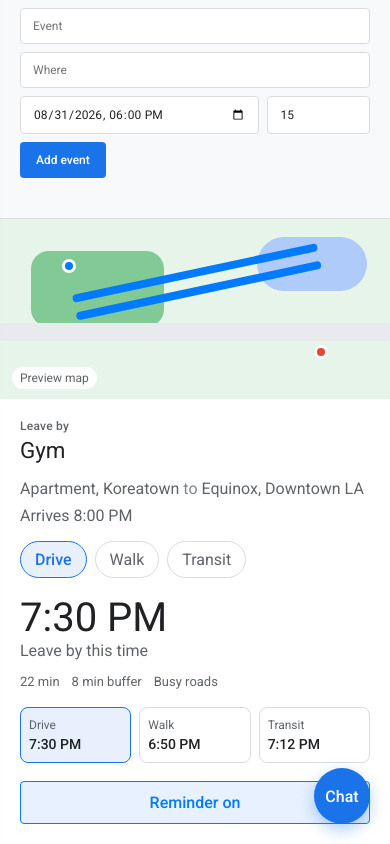
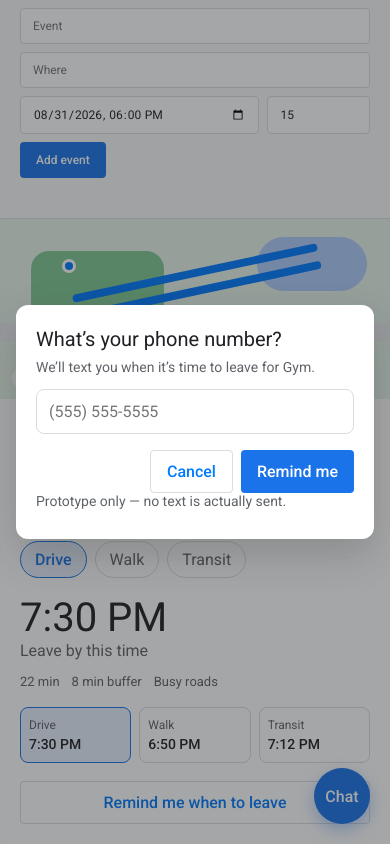
Before and after one commit to sadaffsobhanii/SafProjects, a React (Vite) app: page / in a window 390 px wide. Both pictures are taken after a click on the button "Remind me when to leave". Shown: the part 650-1494 px from the top of the page. Built offline with nearby package versions, Linux system fonts and the light colour scheme.

Commit message:
Ask for a phone number before turning on leave reminders
Open a popup from Remind me when to leave so the prototype can collect a number for a text reminder.

Co-authored-by: sadaffsobhanii <sadaffsobhanii@users.noreply.github.com>

```diff
--- a/src/App.jsx
+++ b/src/App.jsx
@@ -33,6 +33,9 @@ export default function App() {
   const [home, setHome] = useState('Apartment, Koreatown')
   const [extras, setExtras] = useState([])
   const [reminders, setReminders] = useState({})
+  const [remindOpen, setRemindOpen] = useState(false)
+  const [phone, setPhone] = useState('')
+  const [phoneError, setPhoneError] = useState('')
   const [modes, setModes] = useState({
     class: 'drive',
     coffee: 'transit',
@@ -297,12 +300,17 @@ export default function App() {
               <button
                 type="button"
                 className={reminders[selected.id] ? 'btn maps on' : 'btn maps'}
-                onClick={() =>
-                  setReminders((current) => ({
-                    ...current,
-                    [selected.id]: !current[selected.id],
-                  }))
-                }
+                onClick={() => {
+                  if (reminders[selected.id]) {
+                    setReminders((current) => ({
+                      ...current,
+                      [selected.id]: false,
+                    }))
+                    return
+                  }
+                  setPhoneError('')
+                  setRemindOpen(true)
+                }}
               >
                 {reminders[selected.id]
                   ? 'Reminder on'
@@ -312,6 +320,57 @@ export default function App() {
           </section>
         </main>
       </div>
+
+      {remindOpen ? (
+        <div className="modal-scrim" role="presentation">
+          <form
+            className="modal"
+            role="dialog"
+            aria-labelledby="remind-title"
+            onSubmit={(event) => {
+              event.preventDefault()
+              const digits = phone.replace(/\D/g, '')
+              if (digits.length < 10) {
+                setPhoneError('Enter a phone number so we can text you.')
+                return
+              }
+              setReminders((current) => ({ ...current, [selected.id]: true }))
+              setRemindOpen(false)
+              setPhoneError('')
+            }}
+          >
+            <h3 id="remind-title">What’s your phone number?</h3>
+            <p>We’ll text you when it’s time to leave for {selected.title}.</p>
+            <input
+              type="tel"
+              autoComplete="tel"
+              inputMode="tel"
+              placeholder="(555) 555-5555"
+              value={phone}
+              onChange={(e) => setPhone(e.target.value)}
+              aria-label="Phone number"
+            />
+            {phoneError ? <p className="modal-error">{phoneError}</p> : null}
+            <div className="modal-actions">
+              <button
+                type="button"
+                className="btn maps"
+                onClick={() => {
+                  setRemindOpen(false)
+                  setPhoneError('')
+                }}
+              >
+                Cancel
+              </button>
+              <button type="submit" className="btn google">
+                Remind me
+              </button>
+            </div>
+            <p className="drawer-note">Prototype only — no text is actually sent.</p>
+          </form>
+        </div>
+      ) : null}
+
       <ChatWidget events={events} home={home} />
     </>
   )
--- a/src/index.css
+++ b/src/index.css
@@ -785,3 +785,54 @@ button {
   padding: 8px 10px;
   font: inherit;
 }
+
+.modal-scrim {
+  position: fixed;
+  inset: 0;
+  z-index: 40;
+  background: rgba(32, 33, 36, 0.4);
+  display: grid;
+  place-items: center;
+  padding: 16px;
+}
+
+.modal {
+  width: min(400px, 100%);
+  background: var(--white);
+  border-radius: 12px;
+  padding: 22px 20px 16px;
+  box-shadow: 0 16px 40px rgba(32, 33, 36, 0.2);
+}
+
+.modal h3 {
+  margin: 0 0 8px;
+  font-size: 1.25rem;
+  font-weight: 400;
+}
+
+.modal p {
+  margin: 0 0 14px;
+  color: var(--muted);
+  font-size: 14px;
+}
+
+.modal input {
+  width: 100%;
+  font: inherit;
+  border: 1px solid var(--line);
+  border-radius: 8px;
+  padding: 12px;
+  margin-bottom: 8px;
+}
+
+.modal-error {
+  color: #c5221f !important;
+  font-size: 13px !important;
+}
+
+.modal-actions {
+  display: flex;
+  justify-content: flex-end;
+  gap: 8px;
+  margin-top: 8px;
+}
```
